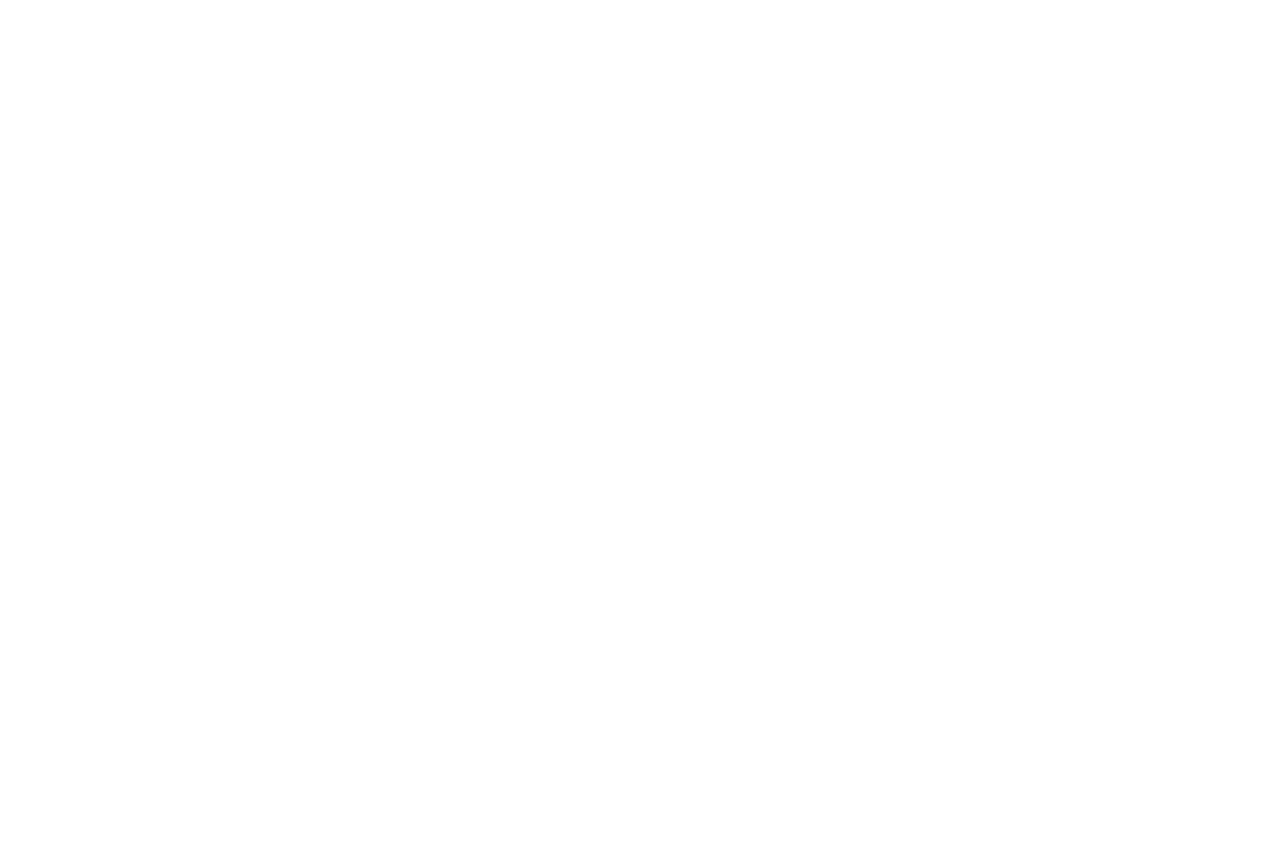
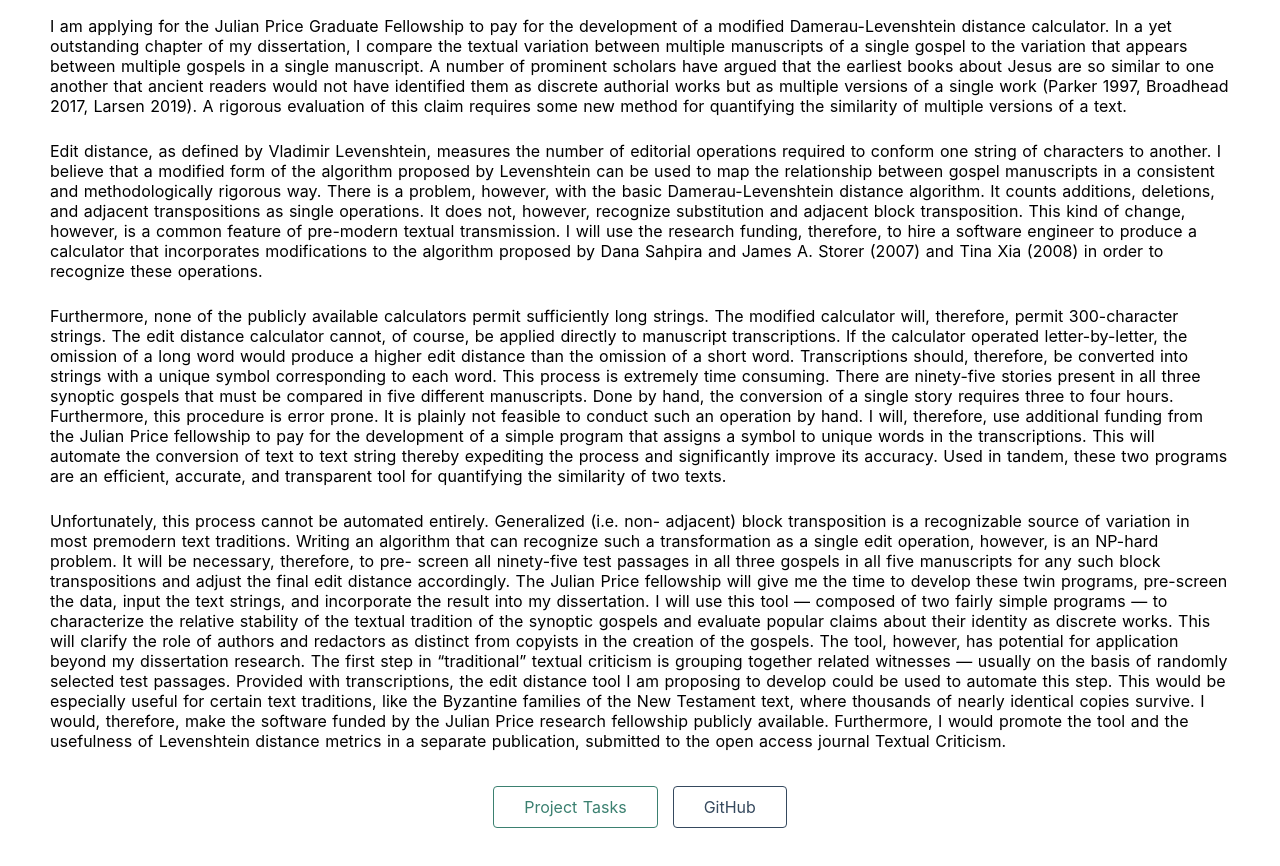
Before and after one commit to NathOrmond/nt-redaction, a Nuxt app: page / in a window 1280 px wide. Shown: the part 700-1566 px from the top of the page. Before the commit the page ends 800 px from the top, so only its background shows below. Built offline with nearby package versions, Linux system fonts and the light colour scheme.

Commit message:
change home page

```diff
--- a/pages/index.vue
+++ b/pages/index.vue
@@ -2,18 +2,112 @@
   <div class="container">
     <div>
       <Logo />
-      <h1 class="title">nt-redaction-calculator</h1>
+      <h1 class="title">New Testament Redaction Calculator</h1>
+      <div class="about-text">
+        <p class="paragraph">
+          How do readers respond to pluriform texts and traditions? The first
+          two centuries of the common era knew a dozen overlapping,
+          complimentary, and conflicting lives of Jesus. My dissertation,
+          “Rewriting the Gospels: The Synoptic Tradition in the First and Second
+          Centuries,” situates these competing versions of Jesus’ life in
+          Hellenistic and Roman book culture. Although treatments of “genre”
+          abound, scholars have not discussed the gospels alongside other
+          pluriform text traditions. Ancient readers had language for such
+          overlapping, interdependent books, and this language shaped the
+          composition and earliest reception of the gospels.
+        </p>
+        <p class="paragraph">
+          I am applying for the Julian Price Graduate Fellowship to pay for the
+          development of a modified Damerau-Levenshtein distance calculator. In
+          a yet outstanding chapter of my dissertation, I compare the textual
+          variation between multiple manuscripts of a single gospel to the
+          variation that appears between multiple gospels in a single
+          manuscript. A number of prominent scholars have argued that the
+          earliest books about Jesus are so similar to one another that ancient
+          readers would not have identified them as discrete authorial works but
+          as multiple versions of a single work (Parker 1997, Broadhead 2017,
+          Larsen 2019). A rigorous evaluation of this claim requires some new
+          method for quantifying the similarity of multiple versions of a text.
+        </p>
+        <p class="paragraph">
+          Edit distance, as defined by Vladimir Levenshtein, measures the number
+          of editorial operations required to conform one string of characters
+          to another. I believe that a modified form of the algorithm proposed
+          by Levenshtein can be used to map the relationship between gospel
+          manuscripts in a consistent and methodologically rigorous way. There
+          is a problem, however, with the basic Damerau-Levenshtein distance
+          algorithm. It counts additions, deletions, and adjacent transpositions
+          as single operations. It does not, however, recognize substitution and
+          adjacent block transposition. This kind of change, however, is a
+          common feature of pre-modern textual transmission. I will use the
+          research funding, therefore, to hire a software engineer to produce a
+          calculator that incorporates modifications to the algorithm proposed
+          by Dana Sahpira and James A. Storer (2007) and Tina Xia (2008) in
+          order to recognize these operations.
+        </p>
+        <p class="paragraph">
+          Furthermore, none of the publicly available calculators permit
+          sufficiently long strings. The modified calculator will, therefore,
+          permit 300-character strings. The edit distance calculator cannot, of
+          course, be applied directly to manuscript transcriptions. If the
+          calculator operated letter-by-letter, the omission of a long word
+          would produce a higher edit distance than the omission of a short
+          word. Transcriptions should, therefore, be converted into strings with
+          a unique symbol corresponding to each word. This process is extremely
+          time consuming. There are ninety-five stories present in all three
+          synoptic gospels that must be compared in five different manuscripts.
+          Done by hand, the conversion of a single story requires three to four
+          hours. Furthermore, this procedure is error prone. It is plainly not
+          feasible to conduct such an operation by hand. I will, therefore, use
+          additional funding from the Julian Price fellowship to pay for the
+          development of a simple program that assigns a symbol to unique words
+          in the transcriptions. This will automate the conversion of text to
+          text string thereby expediting the process and significantly improve
+          its accuracy. Used in tandem, these two programs are an efficient,
+          accurate, and transparent tool for quantifying the similarity of two
+          texts.
+        </p>
+        <p class="paragraph">
+          Unfortunately, this process cannot be automated entirely. Generalized
+          (i.e. non- adjacent) block transposition is a recognizable source of
+          variation in most premodern text traditions. Writing an algorithm that
+          can recognize such a transformation as a single edit operation,
+          however, is an NP-hard problem. It will be necessary, therefore, to
+          pre- screen all ninety-five test passages in all three gospels in all
+          five manuscripts for any such block transpositions and adjust the
+          final edit distance accordingly. The Julian Price fellowship will give
+          me the time to develop these twin programs, pre-screen the data, input
+          the text strings, and incorporate the result into my dissertation. I
+          will use this tool — composed of two fairly simple programs — to
+          characterize the relative stability of the textual tradition of the
+          synoptic gospels and evaluate popular claims about their identity as
+          discrete works. This will clarify the role of authors and redactors as
+          distinct from copyists in the creation of the gospels. The tool,
+          however, has potential for application beyond my dissertation
+          research. The first step in “traditional” textual criticism is
+          grouping together related witnesses — usually on the basis of randomly
+          selected test passages. Provided with transcriptions, the edit
+          distance tool I am proposing to develop could be used to automate this
+          step. This would be especially useful for certain text traditions,
+          like the Byzantine families of the New Testament text, where thousands
+          of nearly identical copies survive. I would, therefore, make the
+          software funded by the Julian Price research fellowship publicly
+          available. Furthermore, I would promote the tool and the usefulness of
+          Levenshtein distance metrics in a separate publication, submitted to
+          the open access journal Textual Criticism.
+        </p>
+      </div>
       <div class="links">
         <a
-          href="https://nuxtjs.org/"
+          href="https://github.com/NathOrmond/nt-redaction/projects/1"
           target="_blank"
           rel="noopener noreferrer"
           class="button--green"
         >
-          Documentation
+          Project Tasks
         </a>
         <a
-          href="https://github.com/nuxt/nuxt.js"
+          href="https://github.com/NathOrmond/nt-redaction"
           target="_blank"
           rel="noopener noreferrer"
           class="button--grey"
@@ -33,7 +127,7 @@
 
 <style>
 .container {
-  margin: 0 auto;
+  margin: 150px auto;
   min-height: 100vh;
   display: flex;
   justify-content: center;
@@ -61,5 +155,15 @@
 
 .links {
   padding-top: 15px;
+  padding-bottom: 25px;
+  margin: 10px;
+}
+
+.paragraph {
+  text-align: left;
+  margin: 5px;
+  margin-left: 40px;
+  margin-right: 40px;
+  padding: 10px;
 }
 </style>
```
